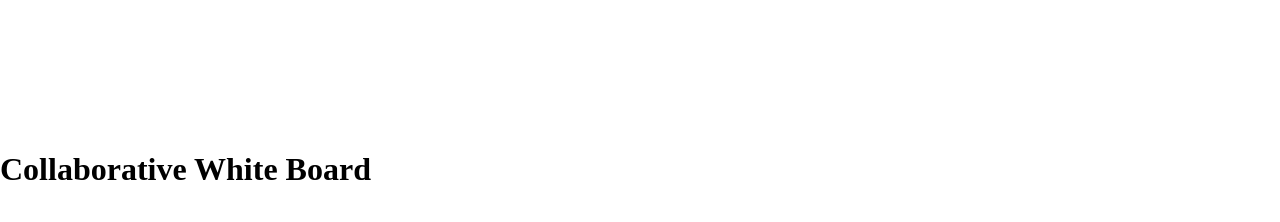
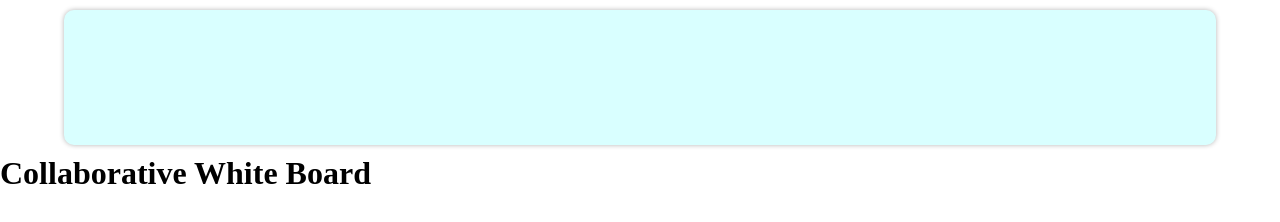
Before and after one commit to jlrajkumar/CollaborativeWhiteBoard, a website: page public/index.html in a window 1280 px wide. Drawn offline with nearby package versions, Linux system fonts and the light colour scheme; no server answers.

Commit message:
added css props

```diff
--- a/public/styles.css
+++ b/public/styles.css
@@ -1,7 +1,17 @@
 *{
   margin:0;
   padding: 0;
-  line-height: 1;
 list-style-type: none;
 
 }
+
+.board
+{
+    display: block;
+    width: 90%;
+    margin: 10px auto;
+    box-shadow: 0 0 5px rgba(0, 0, 0, 0.3);
+    border-radius: 10px;
+    background-color: #2ffffb2e;
+
+}
```
